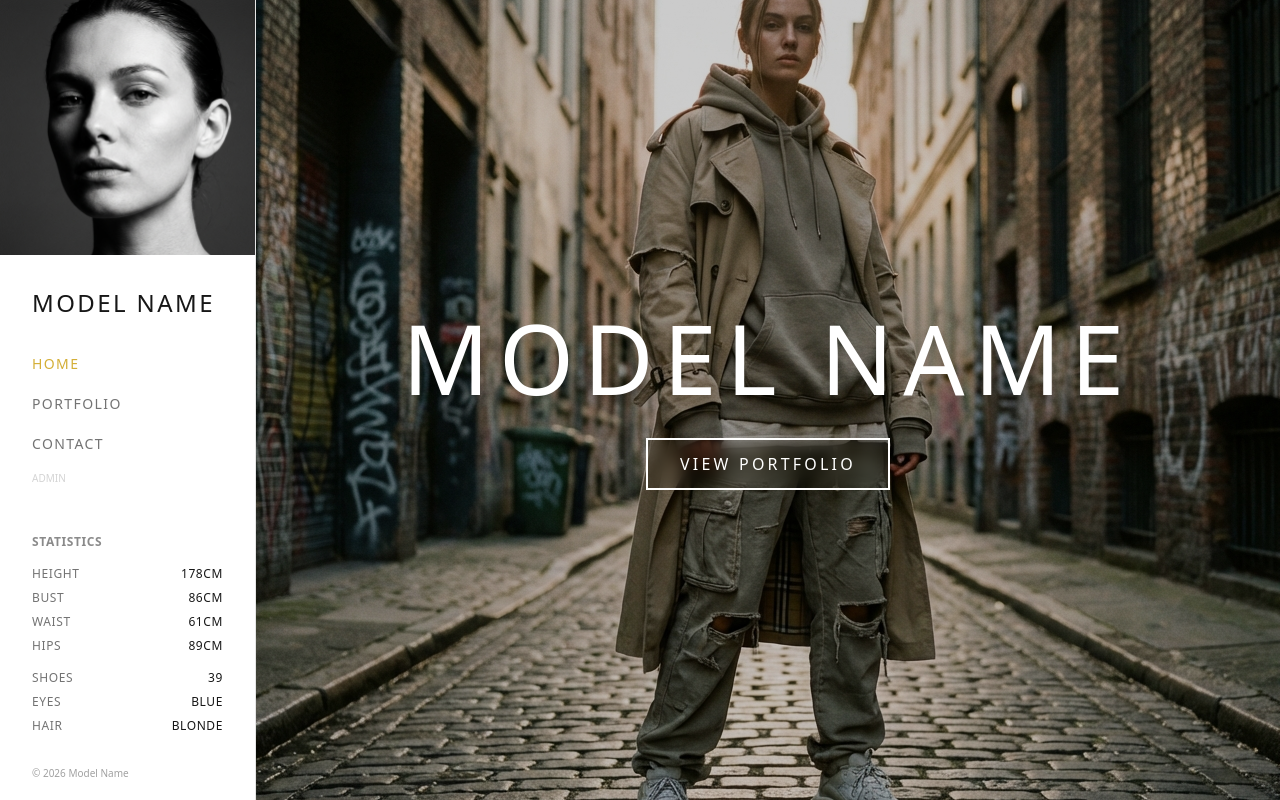
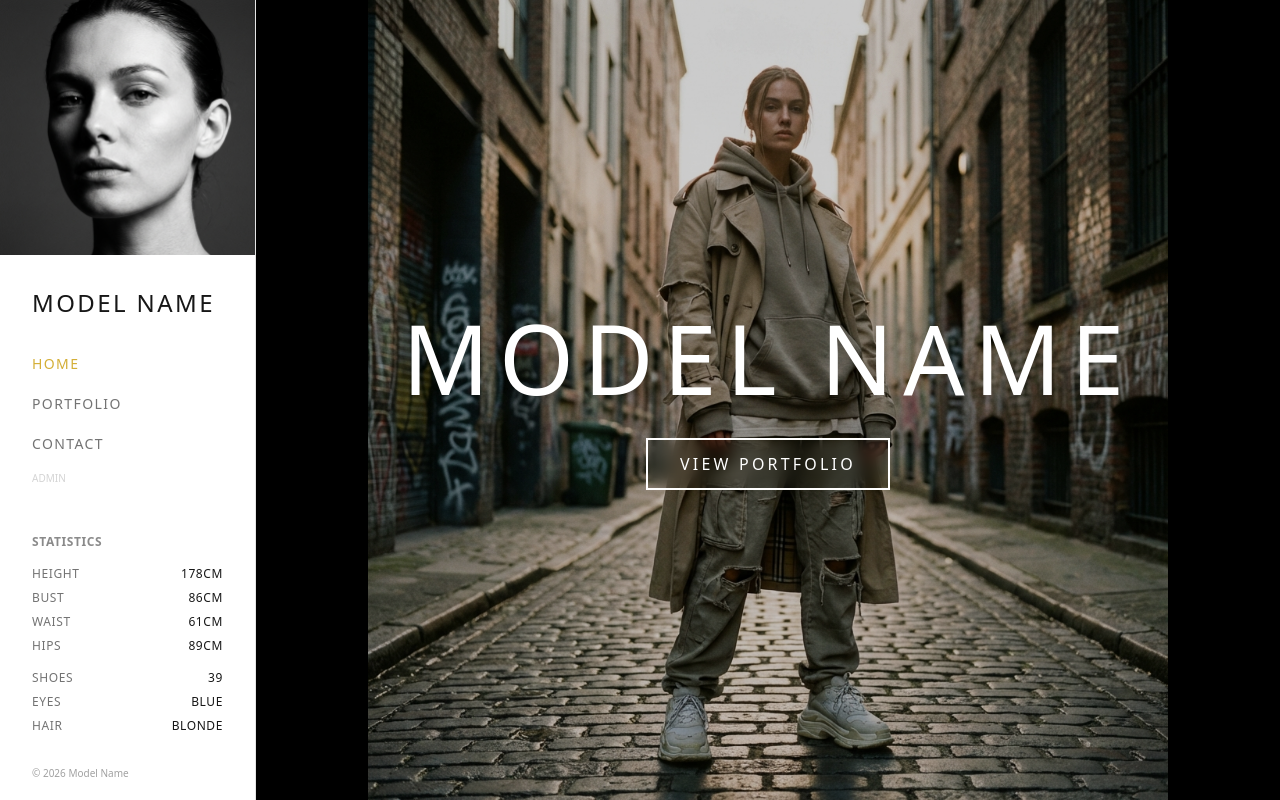
Before and after one commit to selsarraj-create/efolio, a Next.js app: page / in a window 1280 px wide. Built offline with nearby package versions, Linux system fonts and the light colour scheme; a web font is replaced by a local one.

Commit message:
Hero image: no-crop on desktop (object-contain), fills on mobile (object-cover)

```diff
--- a/src/app/(main)/page.tsx
+++ b/src/app/(main)/page.tsx
@@ -12,12 +12,12 @@ export default async function Home() {
 
   return (
     <div className="relative w-full h-screen">
-      <div className="absolute inset-0">
+      <div className="absolute inset-0 bg-black">
         <Image
           src={images.hero}
           alt={`${personalInfo.name} - Fashion Model`}
           fill
-          className="object-cover object-center"
+          className="object-cover md:object-contain object-center"
           priority
         />
         <div className="absolute inset-0 bg-black/20" />
--- a/src/app/[client]/page.tsx
+++ b/src/app/[client]/page.tsx
@@ -21,12 +21,12 @@ export default async function ClientHome({ params }: { params: Promise<{ client:
 
   return (
     <div className="relative w-full h-screen">
-      <div className="absolute inset-0">
+      <div className="absolute inset-0 bg-black">
         <Image
           src={images.hero}
           alt={`${personalInfo.name} - Fashion Model`}
           fill
-          className="object-cover object-center"
+          className="object-cover md:object-contain object-center"
           priority
         />
         <div className="absolute inset-0 bg-black/20" />
```
